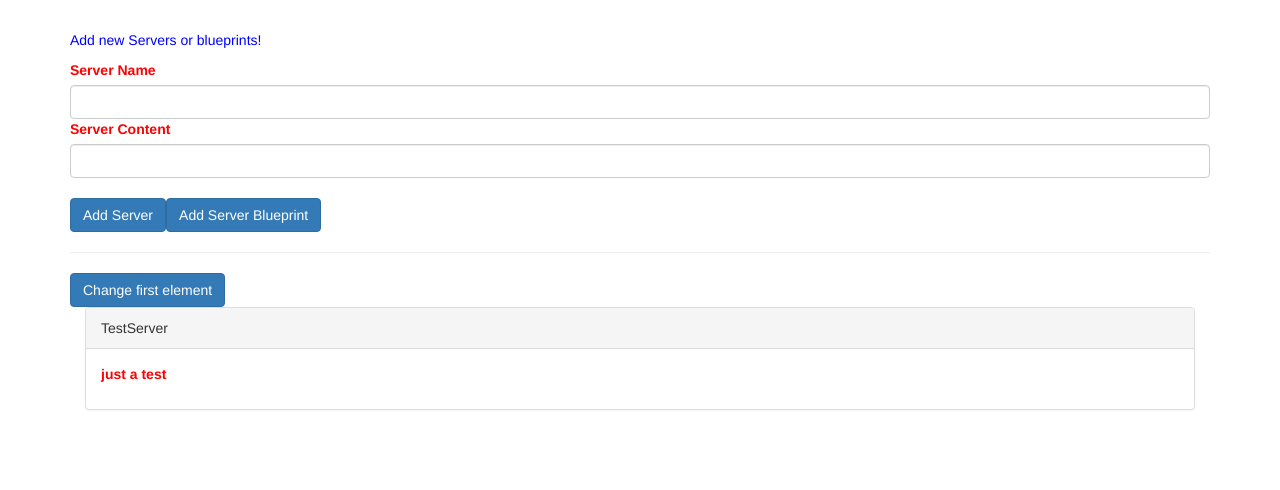
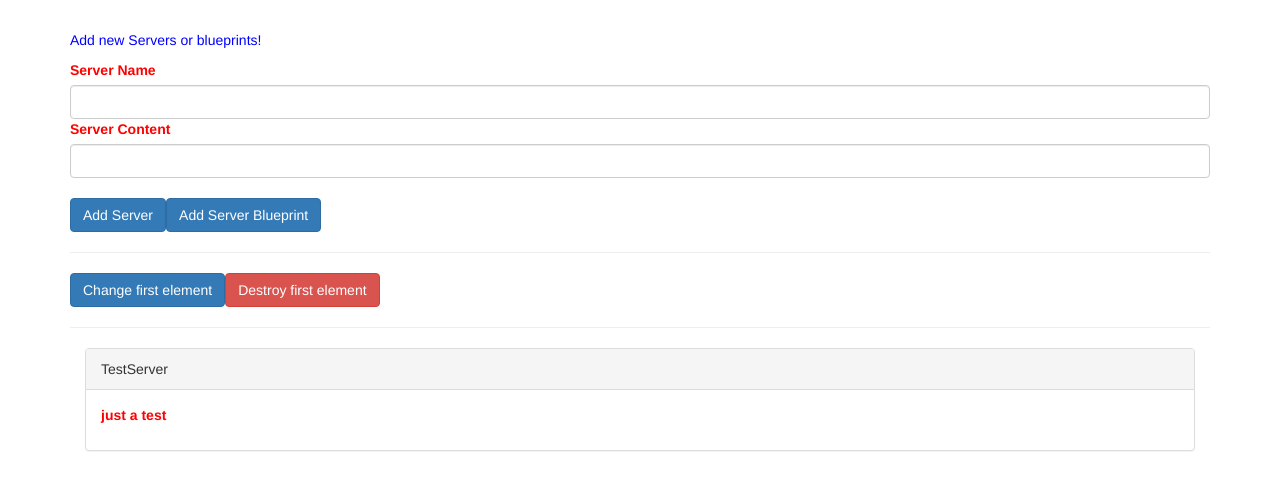
Before and after one commit to espacedefock/cmp, an Angular app: page / in a window 1280 px wide. Shown: the top 490 px of the page. Built offline with nearby package versions, Linux system fonts and the light colour scheme.

Commit message:
78. Seeing Lifecycle Hooks in Action

```diff
--- a/src/app/app.component.html
+++ b/src/app/app.component.html
@@ -7,6 +7,8 @@
   <div class="row">
     <div class="col-xs-12">
       <button class="btn btn-primary" (click)="onFirstChange()">Change first element</button>
+      <button class="btn btn-danger" (click)="onFirstDestroy()">Destroy first element</button>
+      <hr>
       <app-server-element
         *ngFor="let serverElement of serverElements"
         [srvElement]="serverElement"
--- a/src/app/app.component.ts
+++ b/src/app/app.component.ts
@@ -36,4 +36,8 @@
   onFirstChange(){
     this.serverElements[0].name = "changed !";
   }
+
+  onFirstDestroy(){
+    this.serverElements.splice(0, 1);
+  }
 }
--- a/src/app/server-element/server-element.component.ts
+++ b/src/app/server-element/server-element.component.ts
@@ -1,4 +1,4 @@
-import { Component, Input, OnChanges, OnInit, SimpleChanges, ViewEncapsulation } from '@angular/core';
+import { AfterContentChecked, AfterContentInit, AfterViewChecked, AfterViewInit, Component, DoCheck, Input, OnChanges, OnDestroy, OnInit, SimpleChanges, ViewEncapsulation } from '@angular/core';
 
 // ViewEncapsulation.None: apply css globaly
 // ViewEncapsulation.Emulated:
@@ -9,7 +9,7 @@
   styleUrls: ['./server-element.component.css'],
   encapsulation:ViewEncapsulation.None
 })
-export class ServerElementComponent implements OnInit, OnChanges {
+export class ServerElementComponent implements OnInit, OnChanges, DoCheck, AfterContentInit, AfterContentChecked, AfterViewInit, AfterViewChecked, OnDestroy {
   @Input('srvElement') element: any = {
     type: '',
     name: '',
@@ -30,4 +30,28 @@
     console.log('ngOnInit called');
   }
 
+  ngDoCheck(){
+    console.log('ngDoCheck called');
+  }
+
+  ngAfterContentInit(){
+    console.log('ngAfterContentInit called');
+  }
+
+  ngAfterContentChecked(){
+    console.log('ngAfterContentChecked called');
+  }
+
+  ngAfterViewInit(){
+    console.log('ngAfterViewInit called');
+  }
+
+  ngAfterViewChecked(){
+    console.log('ngAfterViewChecked called');
+  }
+
+  ngOnDestroy(){
+    console.log('ngOnDestroy called');
+  }
+
 }
```
